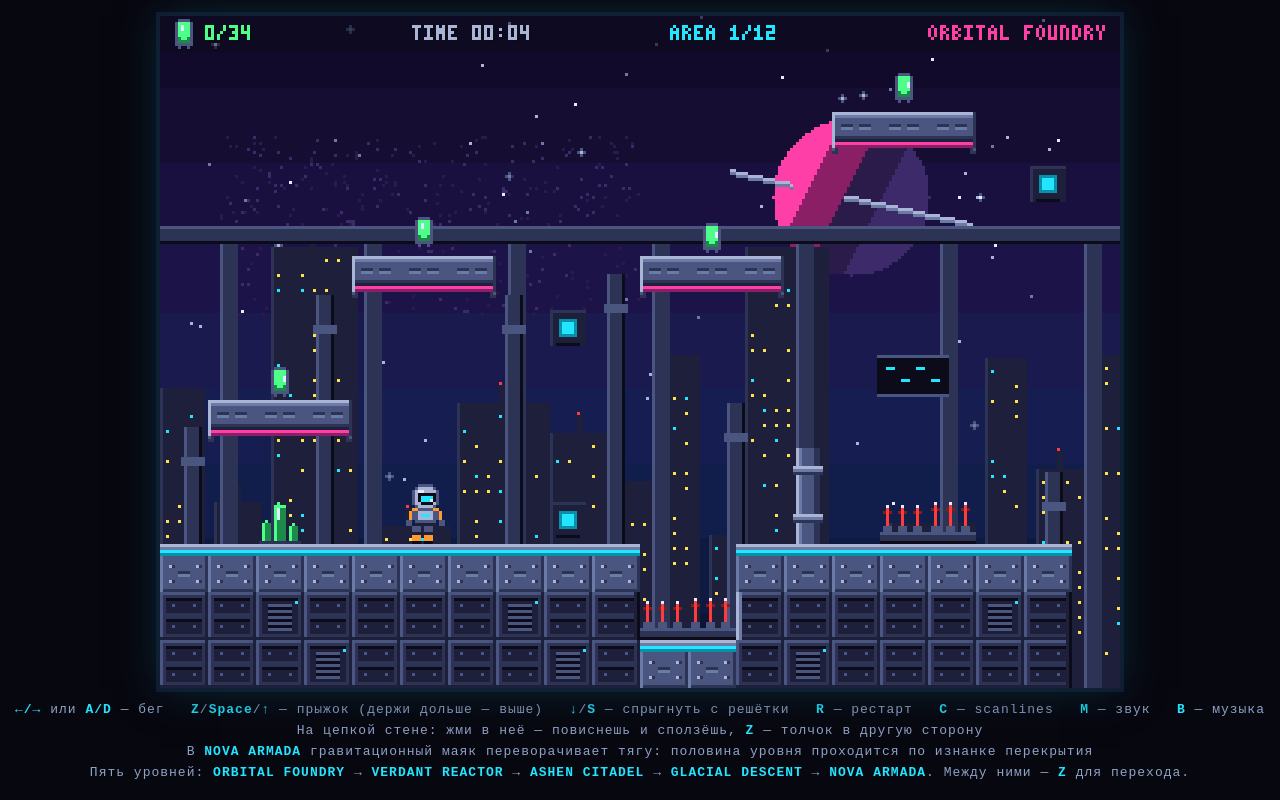
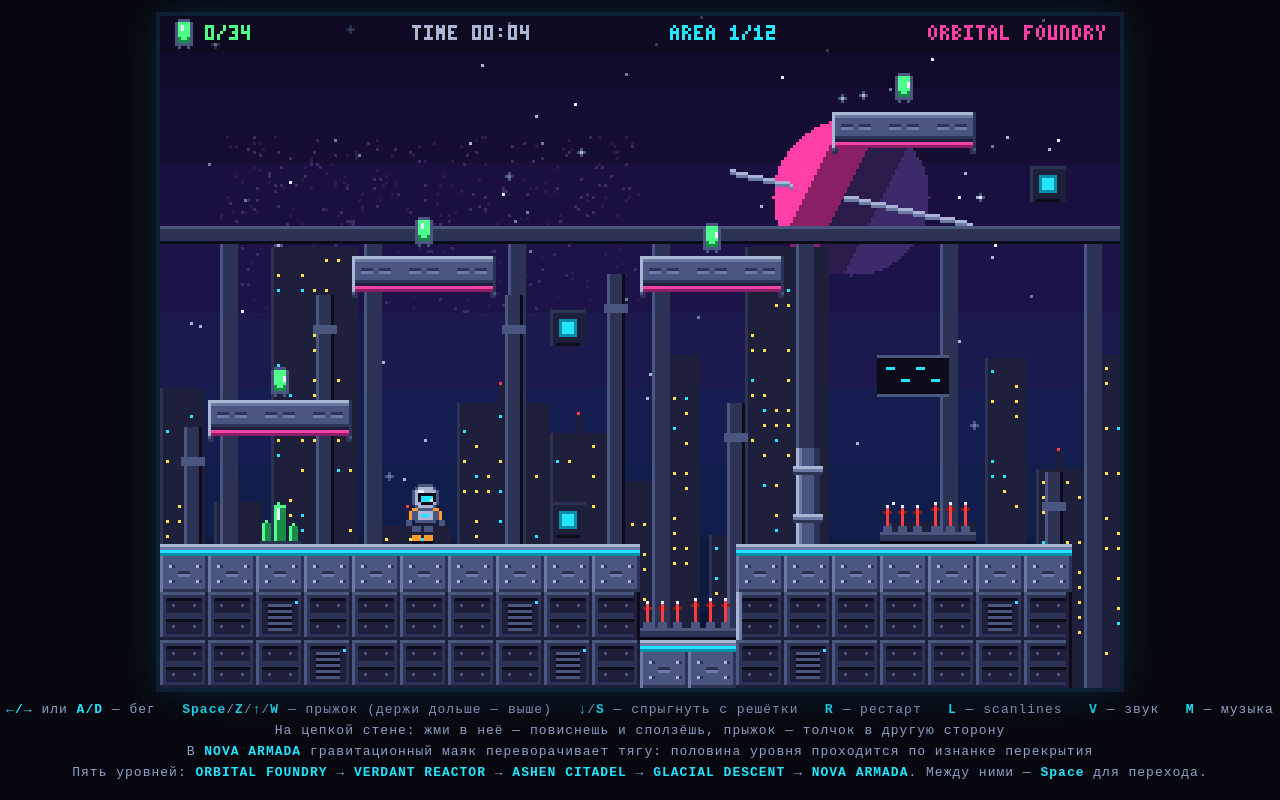
Before and after one commit to sky-rzn/orbitar, a plain HTML site: page index.html in a window 1280 px wide. Drawn offline with Linux system fonts and the light colour scheme.

Commit message:
Звук переезжает на V, музыка на M, scanlines на L
WASD и Space уже были дублёрами стрелок и прыжка, а Space — и переходом
на следующий уровень: он идёт через jumpPressed. Переставлены только
тумблеры, причём S остаётся за спрыгиванием с решётки, поэтому звук
занимает V, а не S. Подсказки в index.html и README приведены к тому же
виду: у толчка от цепкой стены и перехода между уровнями теперь назван
прыжок целиком, а не одна клавиша Z.

Co-Authored-By: Claude Opus 5 (1M context) <noreply@anthropic.com>
Claude-Session: https://claude.ai/code/session_017yR9LknzL8a4CYhu5zNMKu

```diff
--- a/index.html
+++ b/index.html
@@ -23,11 +23,11 @@
     <div id="scan"></div>
   </div>
   <div id="help">
-    <b>←/→</b> или <b>A/D</b> — бег &nbsp; <b>Z</b>/<b>Space</b>/<b>↑</b> — прыжок (держи дольше — выше) &nbsp;
-    <b>↓</b>/<b>S</b> — спрыгнуть с решётки &nbsp; <b>R</b> — рестарт &nbsp; <b>C</b> — scanlines &nbsp; <b>M</b> — звук &nbsp; <b>B</b> — музыка<br>
-    На цепкой стене: жми в неё — повиснешь и сползёшь, <b>Z</b> — толчок в другую сторону<br>
+    <b>←/→</b> или <b>A/D</b> — бег &nbsp; <b>Space</b>/<b>Z</b>/<b>↑</b>/<b>W</b> — прыжок (держи дольше — выше) &nbsp;
+    <b>↓</b>/<b>S</b> — спрыгнуть с решётки &nbsp; <b>R</b> — рестарт &nbsp; <b>L</b> — scanlines &nbsp; <b>V</b> — звук &nbsp; <b>M</b> — музыка<br>
+    На цепкой стене: жми в неё — повиснешь и сползёшь, прыжок — толчок в другую сторону<br>
     В <b>NOVA ARMADA</b> гравитационный маяк переворачивает тягу: половина уровня проходится по изнанке перекрытия<br>
-    Пять уровней: <b>ORBITAL FOUNDRY</b> → <b>VERDANT REACTOR</b> → <b>ASHEN CITADEL</b> → <b>GLACIAL DESCENT</b> → <b>NOVA ARMADA</b>. Между ними — <b>Z</b> для перехода.
+    Пять уровней: <b>ORBITAL FOUNDRY</b> → <b>VERDANT REACTOR</b> → <b>ASHEN CITADEL</b> → <b>GLACIAL DESCENT</b> → <b>NOVA ARMADA</b>. Между ними — <b>Space</b> для перехода.
   </div>
   <script src="js/audio.js"></script>
   <script src="js/assets.js"></script>
--- a/js/game.js
+++ b/js/game.js
@@ -1840,8 +1840,8 @@ function update() {
   }
   if (cheatMsg > 0) cheatMsg--;
   if (toastT > 0) toastT--;
-  if (pressed.KeyM) toast(SFX.toggleSound() ? 'SOUND ON' : 'SOUND OFF');
-  if (pressed.KeyB) toast(SFX.toggleMusic() ? 'MUSIC ON' : 'MUSIC OFF');
+  if (pressed.KeyV) toast(SFX.toggleSound() ? 'SOUND ON' : 'SOUND OFF');
+  if (pressed.KeyM) toast(SFX.toggleMusic() ? 'MUSIC ON' : 'MUSIC OFF');
   // фазовые плиты: тик на смене такта, если они на экране
   if (ents.phases.length) {
     const ps = phaseStage(0) * 3 + phaseStage(1);
@@ -1857,7 +1857,7 @@ function update() {
   SFX.loop('jet', state === 'play' && ((boss.kind === 'hoarfrost' && boss.state === 'erupt') ||
            (boss.kind === 'pulsar' && boss.state === 'beam')),
            { pan: panOf(boss.kind === 'pulsar' ? boss.x + 20 : boss.jetX) });
-  if (pressed.KeyC) { const s = document.getElementById('scan'); s.style.display = s.style.display === 'block' ? 'none' : 'block'; }
+  if (pressed.KeyL) { const s = document.getElementById('scan'); s.style.display = s.style.display === 'block' ? 'none' : 'block'; }
   // камера: по горизонтали смотрит вперёд по бегу, по вертикали — вслед за падением
   const tx = bossActive() && !ARENA.vert ? LEVEL_W - W : P.x + P.w / 2 - W / 2 + (VERT ? 0 : P.face * 24);
   cam.x += (tx - cam.x) * 0.08;
```
Also changed, not shown: 1 other file.
